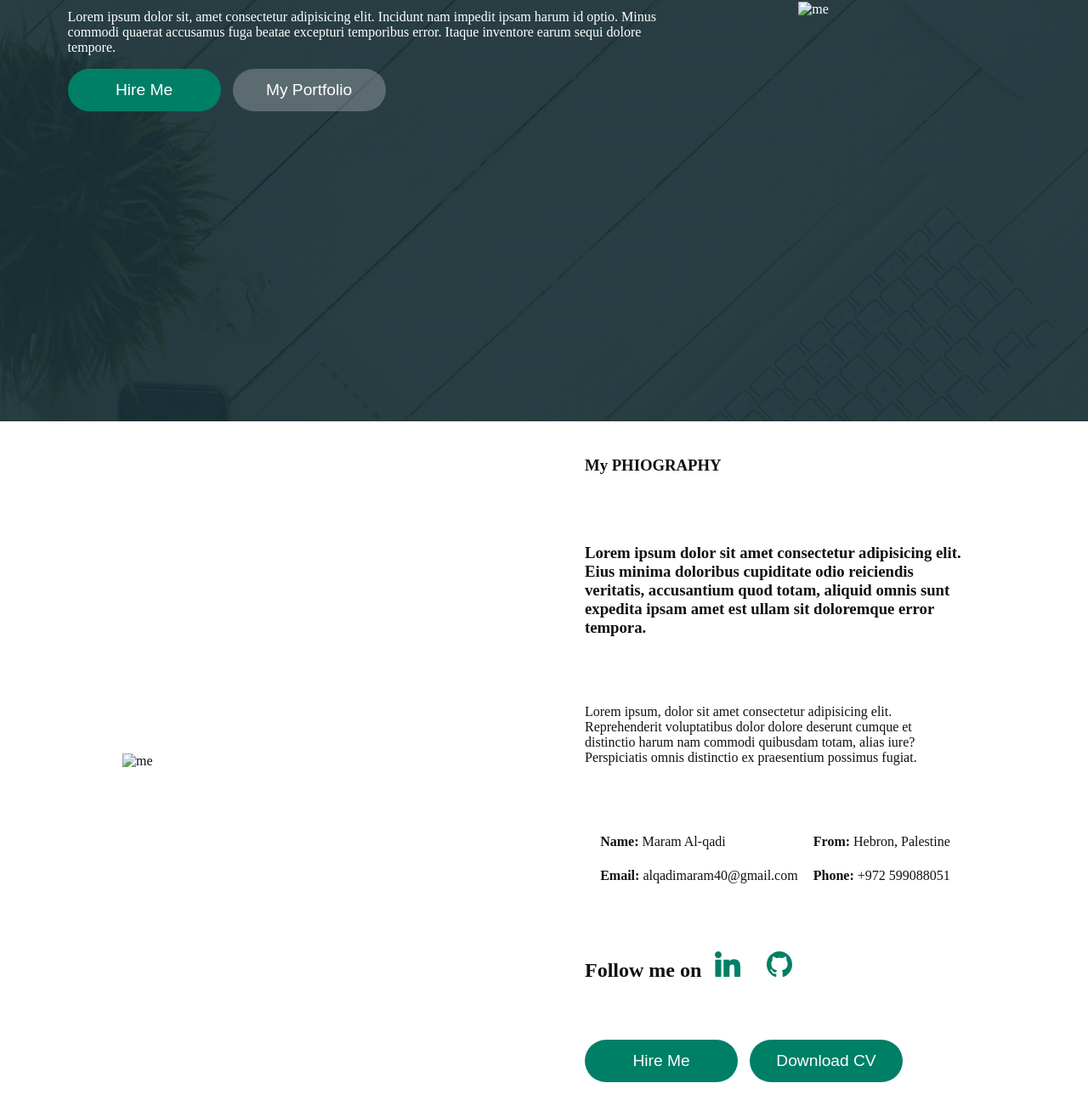
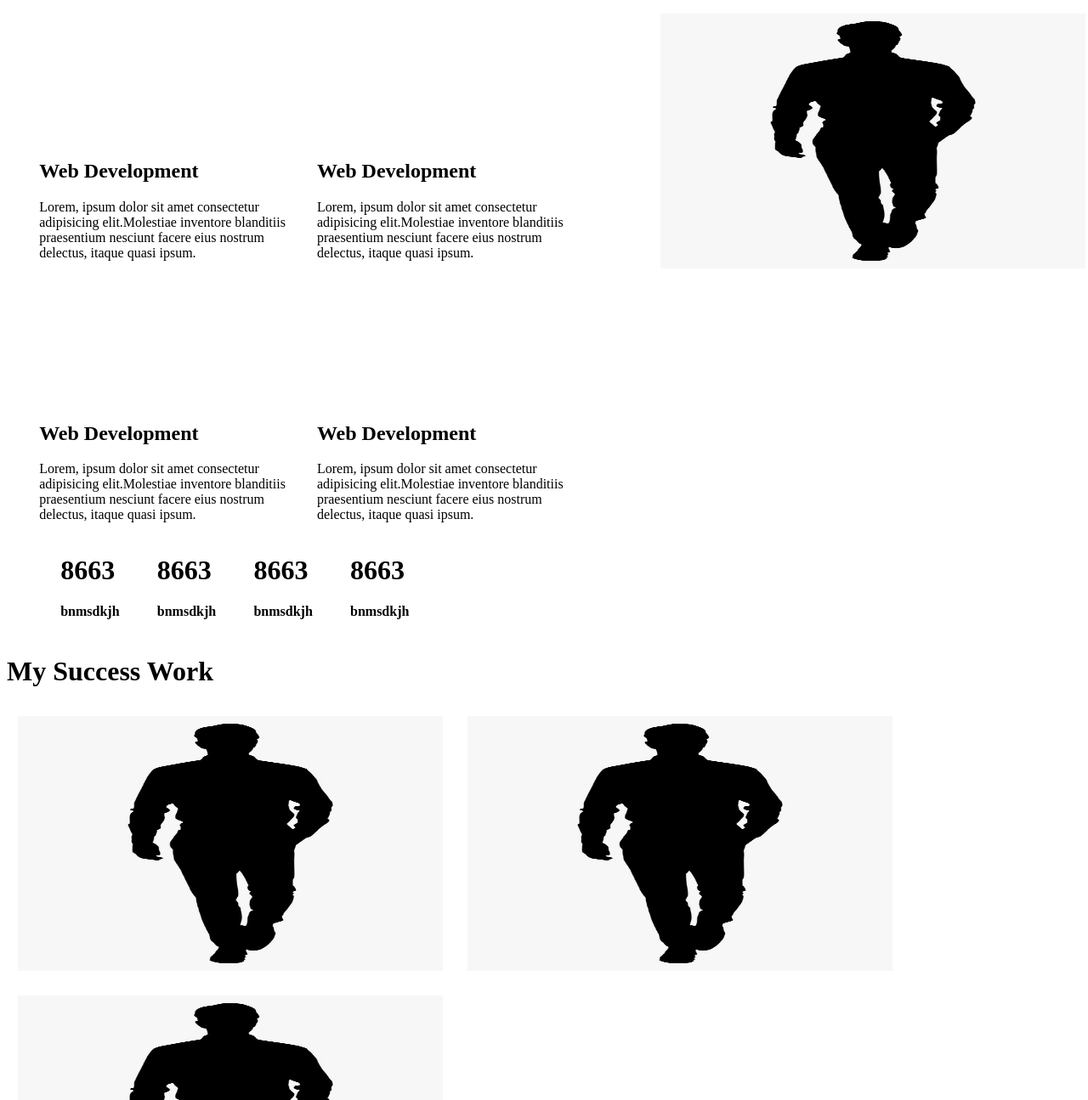
Before and after one commit to MMQAccount/My-Portfolio, a plain HTML site: page services.html in a window 1280 px wide. Shown: the part 303-1598 px from the top of the page at 85% size. Drawn offline with Linux system fonts and the light colour scheme.

Commit message:
changes_on_services

```diff
--- a/services.html
+++ b/services.html
@@ -4,98 +4,82 @@
     <meta charset="UTF-8">
     <meta name="viewport" content="width=device-width, initial-scale=1.0">
     <title>Maram Al-qadi</title>
-    <link rel="stylesheet" href="./styleing/style.css">
+    <link rel="stylesheet" href="./styleing/style_services.css">
 </head>
 <body>
-    <div class="home_page_container">
-        <nav>
-            <div class="header_logo">
-                <h1 class="logo">Portfolio</h1>
-            </div>
-            <div class="menu">
-                <a>Home</a>
-                <a>About</a>
-                <a href="./services.html">Services</a>
-                <select name="" id="">
-                    <option value="blog" selected>Blog</option>
-                </select>
-                <select name="" id="">
-                    <option value="blog" selected>Pages</option>
-                </select>
-                <a>Contact</a>
-                <a>Hire Me</a>
-                <svg xmlns="http://www.w3.org/2000/svg" x="0px" y="0px" width="25" height="25" viewBox="0,0,256,256">
-                    <g fill="#ffffff" fill-rule="nonzero" stroke="none" stroke-width="1.5" stroke-linecap="butt" stroke-linejoin="miter" stroke-miterlimit="10" stroke-dasharray="" stroke-dashoffset="0" font-family="none" font-weight="none" font-size="none" text-anchor="none" style="mix-blend-mode: normal">
-                        <g transform="scale(5.12,5.12)">
-                            <path d="M21,3c-9.37891,0 -17,7.62109 -17,17c0,9.37891 7.62109,17 17,17c3.71094,0 7.14063,-1.19531 9.9375,-3.21875l13.15625,13.125l2.8125,-2.8125l-13,-13.03125c2.55469,-2.97656 4.09375,-6.83984 4.09375,-11.0625c0,-9.37891 -7.62109,-17 -17,-17zM21,5c8.29688,0 15,6.70313 15,15c0,8.29688 -6.70312,15 -15,15c-8.29687,0 -15,-6.70312 -15,-15c0,-8.29687 6.70313,-15 15,-15z">
-                            </path>
-                        </g>
-                    </g>
-                </svg>
-                <svg xmlns="http://www.w3.org/2000/svg" viewBox="0 0 24 24" fill="none" stroke="white" stroke-width="1.5" stroke-linecap="round" stroke-linejoin="round" width="25" height="25">
-                    <path d="M21 12.79A9 9 0 1 1 11.21 3 7 7 0 0 0 21 12.79z"/>
-                </svg>
-            </div>
-        </nav>
-        <header>
-            <div class="hello_part">
-                <h4>Hi, I'm Maram Al-qadi</h4>
-                <h1>Programer</h1>
-                <p>Lorem ipsum dolor sit, amet consectetur adipisicing elit. Incidunt nam impedit ipsam harum id optio. Minus commodi quaerat accusamus fuga beatae excepturi temporibus error. Itaque inventore earum sequi dolore tempore.</p>
-                <button id="hire_me">Hire Me</button>
-                <button id="portfolio_button">My Portfolio</button>
-            </div>
-            <img src="./images/422b9ddddfd734a4be0a64b9242186a3.jpg" alt="me">
-        </header>
-    </div>
-    <div class="my_biography_part">
-        <img src="./images/422b9ddddfd734a4be0a64b9242186a3.jpg" alt="me">
-        <divd class="my_biography">
-            <h3>My PHIOGRAPHY</h3>
-            <h3>Lorem ipsum dolor sit amet consectetur adipisicing elit. Eius minima doloribus cupiditate odio reiciendis veritatis, accusantium quod totam, aliquid omnis sunt expedita ipsam amet est ullam sit doloremque error tempora.</h3>
-            <p>Lorem ipsum, dolor sit amet consectetur adipisicing elit. Reprehenderit voluptatibus dolor dolore deserunt cumque et distinctio harum nam commodi quibusdam totam, alias iure? Perspiciatis omnis distinctio ex praesentium possimus fugiat.</p>
-
-            <div class="info">
+    <div class="service_image">
+        <div class="services_part">
+            <div class="next_to_service">
                 <div>
-                    <h4><strong>Name:</strong> Maram Al-qadi</h4>
-                    <h4><strong>Email:</strong> alqadimaram40@gmail.com</h4>
+                    <svg></svg>
+                    <h2>Web Development</h2>
+                    <p>Lorem, ipsum dolor sit amet consectetur adipisicing elit.Molestiae inventore blanditiis praesentium nesciunt facere eius nostrum delectus, itaque quasi ipsum.</p>
                 </div>
                 <div>
-                    <h4><strong>From:</strong> Hebron, Palestine</h4>
-                    <h4><strong>Phone:</strong> +972 599088051</h4>
+                    <svg></svg>
+                    <h2>Web Development</h2>
+                    <p>Lorem, ipsum dolor sit amet consectetur adipisicing elit.Molestiae inventore blanditiis praesentium nesciunt facere eius nostrum delectus, itaque quasi ipsum.</p>
                 </div>
             </div>
-            <div class="follow_me">
-                <h3>Follow me on</h3>
-                <svg fill="#007F67" height="30" width="30" version="1.1" id="Layer_1" xmlns="http://www.w3.org/2000/svg" xmlns:xlink="http://www.w3.org/1999/xlink" viewBox="0 0 310 310" xml:space="preserve">
-                    <g id="SVGRepo_bgCarrier" stroke-width="0"></g>
-                    <g id="SVGRepo_tracerCarrier" stroke-linecap="round" stroke-linejoin="round"></g>
-                    <g id="SVGRepo_iconCarrier">
-                        <g id="XMLID_801_">
-                            <path id="XMLID_802_" d="M72.16,99.73H9.927c-2.762,0-5,2.239-5,5v199.928c0,2.762,2.238,5,5,5H72.16c2.762,0,5-2.238,5-5V104.73 C77.16,101.969,74.922,99.73,72.16,99.73z"></path>
-                            <path id="XMLID_803_" d="M41.066,0.341C18.422,0.341,0,18.743,0,41.362C0,63.991,18.422,82.4,41.066,82.4 c22.626,0,41.033-18.41,41.033-41.038C82.1,18.743,63.692,0.341,41.066,0.341z"></path>
-                            <path id="XMLID_804_" d="M230.454,94.761c-24.995,0-43.472,10.745-54.679,22.954V104.73c0-2.761-2.238-5-5-5h-59.599 c-2.762,0-5,2.239-5,5v199.928c0,2.762,2.238,5,5,5h62.097c2.762,0,5-2.238,5-5v-98.918c0-33.333,9.054-46.319,32.29-46.319 c25.306,0,27.317,20.818,27.317,48.034v97.204c0,2.762,2.238,5,5,5H305c2.762,0,5-2.238,5-5V194.995 C310,145.43,300.549,94.761,230.454,94.761z"></path>
-                        </g>
-                    </g>
-                </svg>
-                <svg viewBox="0 0 20 20" width="30" height="30" version="1.1" xmlns="http://www.w3.org/2000/svg" xmlns:xlink="http://www.w3.org/1999/xlink" fill="#007F67" stroke="#007F67">
-                    <g id="SVGRepo_bgCarrier" stroke-width="0"></g>
-                    <g id="SVGRepo_tracerCarrier" stroke-linecap="round" stroke-linejoin="round"></g>
-                    <g id="SVGRepo_iconCarrier">
-                        <g id="Page-1" stroke="none" stroke-width="1" fill="none" fill-rule="evenodd">
-                            <g id="Dribbble-Light-Preview" transform="translate(-140.000000, -7559.000000)" fill="#007F67">
-                                <g id="icons" transform="translate(56.000000, 160.000000)">
-                                    <path d="M94,7399 C99.523,7399 104,7403.59 104,7409.253 C104,7413.782 101.138,7417.624 97.167,7418.981 C96.66,7419.082 96.48,7418.762 96.48,7418.489 C96.48,7418.151 96.492,7417.047 96.492,7415.675 C96.492,7414.719 96.172,7414.095 95.813,7413.777 C98.04,7413.523 100.38,7412.656 100.38,7408.718 C100.38,7407.598 99.992,7406.684 99.35,7405.966 C99.454,7405.707 99.797,7404.664 99.252,7403.252 C99.252,7403.252 98.414,7402.977 96.505,7404.303 C95.706,7404.076 94.85,7403.962 94,7403.958 C93.15,7403.962 92.295,7404.076 91.497,7404.303 C89.586,7402.977 88.746,7403.252 88.746,7403.252 C88.203,7404.664 88.546,7405.707 88.649,7405.966 C88.01,7406.684 87.619,7407.598 87.619,7408.718 C87.619,7412.646 89.954,7413.526 92.175,7413.785 C91.889,7414.041 91.63,7414.493 91.54,7415.156 C90.97,7415.418 89.522,7415.871 88.63,7414.304 C88.63,7414.304 88.101,7413.319 87.097,7413.247 C87.097,7413.247 86.122,7413.234 87.029,7413.87 C87.029,7413.87 87.684,7414.185 88.139,7415.37 C88.139,7415.37 88.726,7417.2 91.508,7416.58 C91.513,7417.437 91.522,7418.245 91.522,7418.489 C91.522,7418.76 91.338,7419.077 90.839,7418.982 C86.865,7417.627 84,7413.783 84,7409.253 C84,7403.59 88.478,7399 94,7399" id="github-[#142]"></path>
-                                </g>
-                            </g>
-                        </g>
-                    </g>
-                </svg>
+            <div class="next_to_service">
+                <div>
+                    <svg></svg>
+                    <h2>Web Development</h2>
+                    <p>Lorem, ipsum dolor sit amet consectetur adipisicing elit.Molestiae inventore blanditiis praesentium nesciunt facere eius nostrum delectus, itaque quasi ipsum.</p>
+                </div>
+                <div>
+                    <svg></svg>
+                    <h2>Web Development</h2>
+                    <p>Lorem, ipsum dolor sit amet consectetur adipisicing elit.Molestiae inventore blanditiis praesentium nesciunt facere eius nostrum delectus, itaque quasi ipsum.</p>
+                </div>
             </div>
-            <div>
-                <button id="hire_me">Hire Me</button>
-                <button id="download_cv">Download CV</button>
+            <div class="next_to_service">
+                <div>
+                    <svg></svg>
+                    <h2>Web Development</h2>
+                    <p>Lorem, ipsum dolor sit amet consectetur adipisicing elit.Molestiae inventore blanditiis praesentium nesciunt facere eius nostrum delectus, itaque quasi ipsum.</p>
+                </div>
+                <div>
+                    <svg></svg>
+                    <h2>Web Development</h2>
+                    <p>Lorem, ipsum dolor sit amet consectetur adipisicing elit.Molestiae inventore blanditiis praesentium nesciunt facere eius nostrum delectus, itaque quasi ipsum.</p>
+                </div>
             </div>
+        </div>
+        <div>
+            <img src="./images/me.jpg" alt="">
+        </div>
+    </div>
+    <div class="next_to_service">
+        <div>
+            <h1>8663</h1>
+            <h4>bnmsdkjh</h4>
+        </div>
+        <div>
+            <h1>8663</h1>
+            <h4>bnmsdkjh</h4>
+        </div>
+        <div>
+            <h1>8663</h1>
+            <h4>bnmsdkjh</h4>
+        </div>
+        <div>
+            <h1>8663</h1>
+            <h4>bnmsdkjh</h4>
+        </div>
+    </div>
+
+    <div>
+        <h1>My Success Work</h1>
+        <div>
+            <img src="./images/me.jpg" alt="">
+            <img src="./images/me.jpg" alt="">
+            <img src="./images/me.jpg" alt="">
+        </div>
+        <div>
+            <img src="./images/me.jpg" alt="">
+            <img src="./images/me.jpg" alt="">
+            <img src="./images/me.jpg" alt="">
         </div>
     </div>
 </body>
--- /dev/null
+++ b/styleing/style_services.css
@@ -0,0 +1,24 @@
+.next_to_service{
+    display: flex;
+    flex-direction: row;
+    gap: 5%;
+    width: 70%;
+    margin-left : 5%;
+    margin-right : 5%;
+}
+.services_part{
+    width: 70%;
+}
+.service_image{
+    display: flex;
+    flex-direction: row;
+    align-items: center;
+}
+div > img {
+    width: 500px;
+}
+div > div > img{
+    margin: 1%;
+    width: 500px;
+    height: 300px;
+}
```
